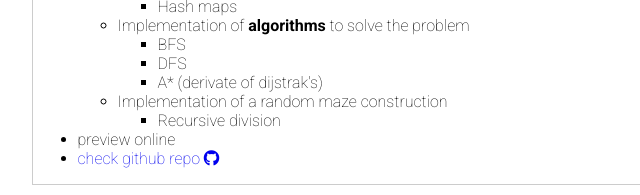
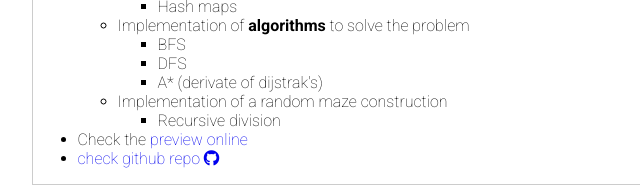
Before and after one commit to PabloTabilo/portfolio, a website: page index.html in a window 1280 px wide. Shown: the part 1801-1996 px from the top of the page, 352-992 px from the left. Drawn offline with Linux system fonts and the light colour scheme.

Commit message:
update gitignore

```diff
--- a/index.html
+++ b/index.html
@@ -169,7 +169,7 @@
                                         <li>Recursive division</li>
                                     </ul>
                                 </ul>
-                                <li>preview online</li>
+                                <li>Check the <a href="https://pablotabilo.github.io/visual-solution/" target="_blank">preview online</a></li>
                                 <li><a href="https://github.com/PabloTabilo/visual-solution" target="_blank">check github repo <i class="fab fa-github"></i></a></li>
                             </ul>
                         </div>
```
Also changed, not shown: 1 other file.
